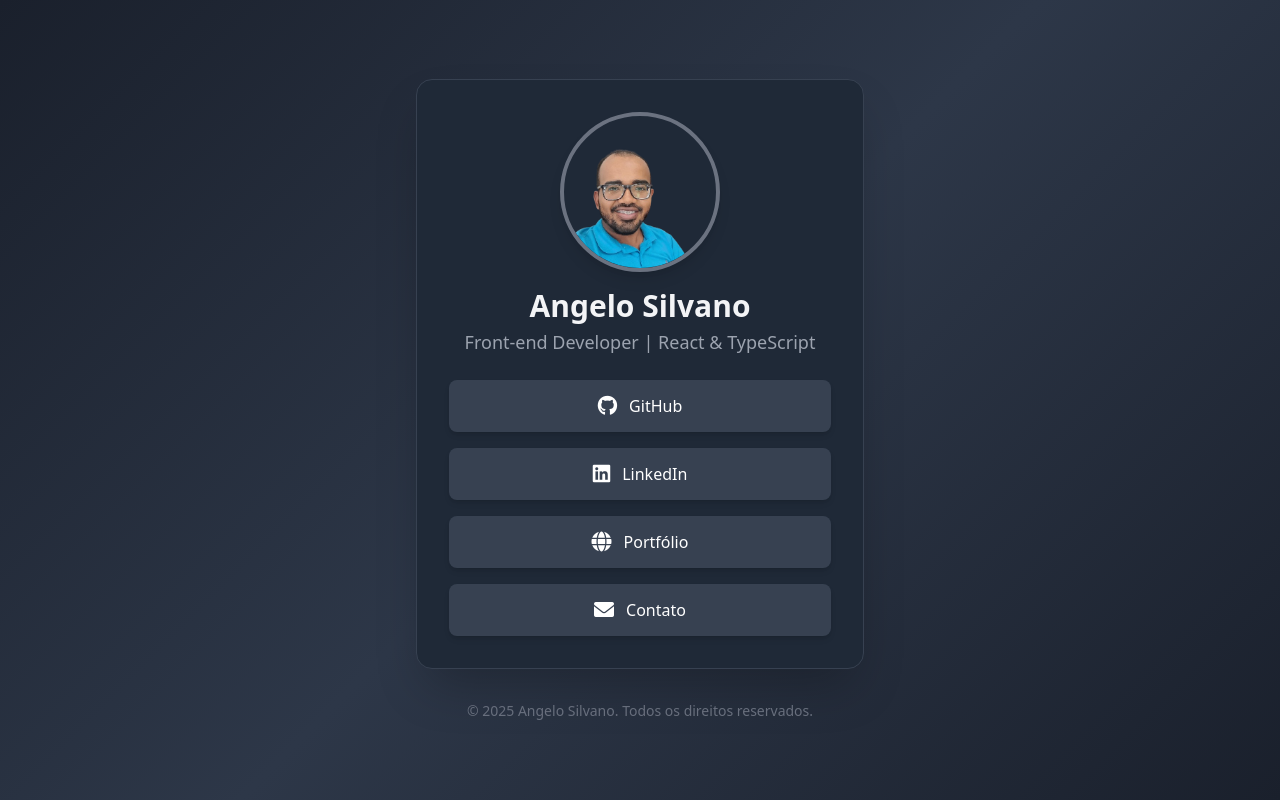
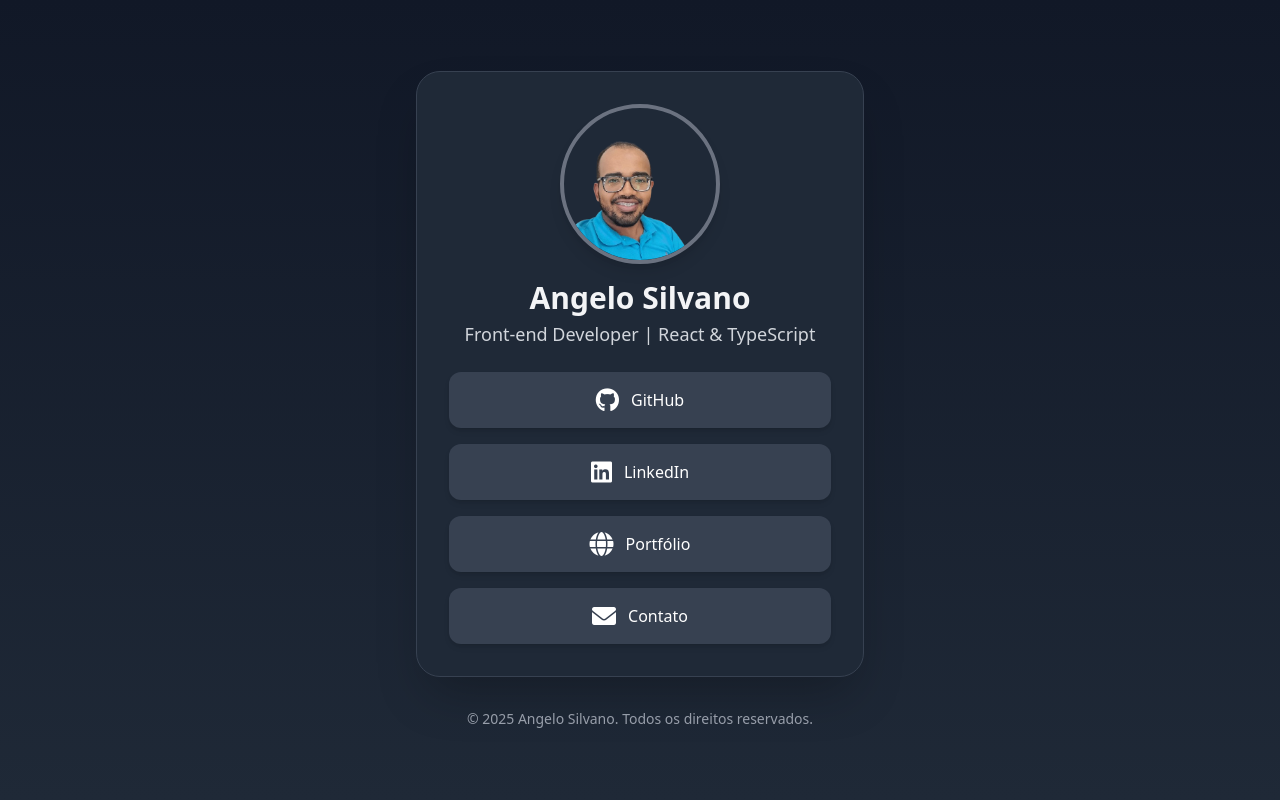
Before and after one commit to angelodesenvolvedor/LinkTree, a website: page index.html in a window 1280 px wide. Drawn offline with nearby package versions, Linux system fonts and the light colour scheme.

Commit message:
atualizando

```diff
--- a/index.html
+++ b/index.html
@@ -10,35 +10,35 @@
   <script src="https://cdn.tailwindcss.com"></script>
   <link href="https://cdnjs.cloudflare.com/ajax/libs/font-awesome/6.0.0/css/all.min.css" rel="stylesheet" />
 </head>
-<body class="flex flex-col items-center min-h-screen bg-gray-900 text-white p-6">
-  <div class="bg-gray-800 p-8 rounded-2xl shadow-2xl text-center w-full max-w-md border border-gray-700 transform transition-all hover:scale-105">
+<body class="flex flex-col items-center min-h-screen bg-gradient-to-b from-gray-900 to-gray-800 text-white p-6">
+  <div class="bg-gray-800 p-8 rounded-3xl shadow-2xl text-center w-full max-w-md border border-gray-700 transform transition-all hover:scale-105 hover:shadow-xl">
       <div class="image-container">
         <a href="https://seusite.com" target="_blank" class="block focus:outline-none">
             <img
             src="./image/angelo.png"
             alt="Avatar de Angelo Silvano"
-            class="rounded-full w-40 h-40 border-4 border-gray-500 shadow-lg hover:scale-110 transition-transform duration-300"
+            class="rounded-full w-40 h-40 border-4 border-gray-500 shadow-lg hover:scale-110 transition-transform duration-300 hover:border-gray-400"
             />
         </a>
     </div>
-    <h1 class="mt-4 text-3xl font-bold text-gray-100">Angelo Silvano</h1>
-    <p class="text-gray-400 mt-1 text-lg">Front-end Developer | React & TypeScript</p>
+    <h1 class="mt-4 text-3xl font-extrabold text-gray-100">Angelo Silvano</h1>
+    <p class="text-gray-300 mt-1 text-lg">Front-end Developer | React & TypeScript</p>
     <div class="mt-6 space-y-4">
-        <a href="https://github.com/angelodesenvolvedor" target="_blank" class="flex items-center justify-center bg-gray-700 hover:bg-gray-600 text-white font-medium py-3 rounded-lg shadow-md transition-transform hover:scale-105 gap-3">
-            <i class="fab fa-github text-xl"></i> <span>GitHub</span>
+        <a href="https://github.com/angelodesenvolvedor" target="_blank" class="flex items-center justify-center bg-gray-700 hover:bg-gray-600 text-white font-medium py-3 rounded-xl shadow-md transition-transform hover:scale-105 gap-3">
+            <i class="fab fa-github text-2xl"></i> <span>GitHub</span>
         </a>
-        <a href="https://www.linkedin.com/in/angelosilvanno/" target="_blank" class="flex items-center justify-center bg-gray-700 hover:bg-gray-600 text-white font-medium py-3 rounded-lg shadow-md transition-transform hover:scale-105 gap-3">
-            <i class="fab fa-linkedin text-xl"></i> <span>LinkedIn</span>
+        <a href="https://www.linkedin.com/in/angelosilvanno/" target="_blank" class="flex items-center justify-center bg-gray-700 hover:bg-gray-600 text-white font-medium py-3 rounded-xl shadow-md transition-transform hover:scale-105 gap-3">
+            <i class="fab fa-linkedin text-2xl"></i> <span>LinkedIn</span>
         </a>
-      <a href="https://angelosilvannodev.vercel.app/" target="_blank" class="flex items-center justify-center bg-gray-700 hover:bg-gray-600 text-white font-medium py-3 rounded-lg shadow-md transition-transform hover:scale-105 gap-3">
-          <i class="fas fa-globe text-xl"></i> <span>Portfólio</span>
+      <a href="https://angelosilvannodev.vercel.app/" target="_blank" class="flex items-center justify-center bg-gray-700 hover:bg-gray-600 text-white font-medium py-3 rounded-xl shadow-md transition-transform hover:scale-105 gap-3">
+          <i class="fas fa-globe text-2xl"></i> <span>Portfólio</span>
       </a>
-        <a href="mailto:angeloestudante1@gmail.com" target="_blank" class="flex items-center justify-center bg-gray-700 hover:bg-gray-600 text-white font-medium py-3 rounded-lg shadow-md transition-transform hover:scale-105 gap-3">
-           <i class="fas fa-envelope text-xl"></i> <span>Contato</span>
+        <a href="mailto:angeloestudante1@gmail.com" target="_blank" class="flex items-center justify-center bg-gray-700 hover:bg-gray-600 text-white font-medium py-3 rounded-xl shadow-md transition-transform hover:scale-105 gap-3">
+           <i class="fas fa-envelope text-2xl"></i> <span>Contato</span>
       </a>
     </div>
   </div>
-    <footer class="mt-8 text-gray-500 text-sm">
+    <footer class="mt-8 text-gray-400 text-sm">
         © 2025 Angelo Silvano. Todos os direitos reservados.
     </footer>
 </body>
```
